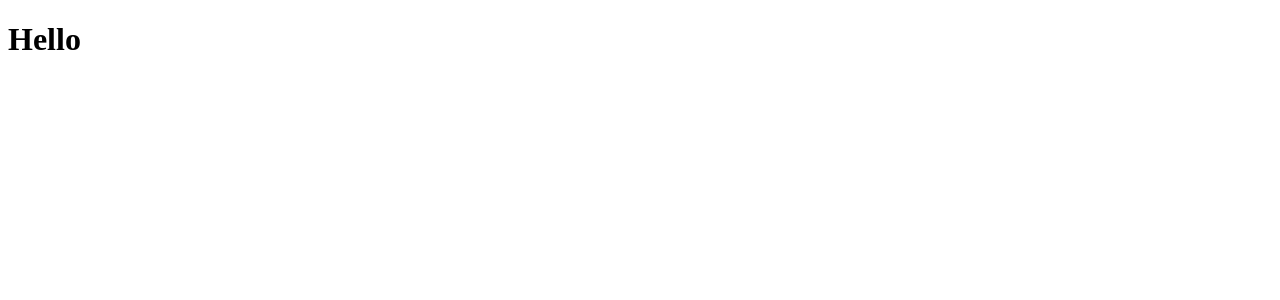
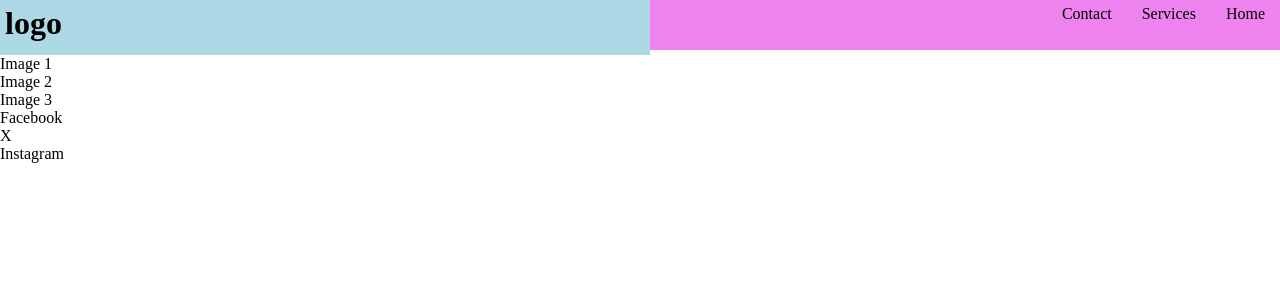
Before and after one commit to ItsDavid01/Flower, a Flask app: page / in a window 1280 px wide. Before the commit the part shown is almost empty. Shown: the top 300 px of the page. Run offline with Flask 3, Linux system fonts and the light colour scheme.

Commit message:
html and css added

```diff
--- a/app.py
+++ b/app.py
@@ -6,5 +6,9 @@ app = Flask(__name__)
 def home():
     return render_template("index.html")
 
+@app.route("/flower")
+def flower():
+    return render_template("flower.html")
+
 if __name__ == '__main__':
     app.run(debug=True)
--- /dev/null
+++ b/static/style.css
@@ -0,0 +1,34 @@
+#clearfix {
+    content: "";
+    display: block;
+    clear: both;
+}
+* {
+    margin: 0px;
+    border: 0px;
+    padding: 0px;
+}
+#logo {
+    background-color: lightblue;
+    width: 50%;
+    float: left;
+    height: 45px;
+    text-align: left;
+    padding: 5px;
+}
+
+#topMenu {
+    background-color: violet;
+    height: 50px;
+    text-align: center;
+
+}
+
+#topMenu ul {
+    list-style: none;
+}
+
+#topMenu ul li {
+    float: right;
+    padding: 5px 15px;
+}
--- a/templates/index.html
+++ b/templates/index.html
@@ -3,10 +3,41 @@
 <head>
     <meta charset="UTF-8">
     <meta name="viewport", content="width=device-width, initial-scale=1.0">
+    <link rel="stylesheet" href="{{ url_for('static', filename='style.css') }}">
     <title>Flower with Turtle</title>
 </head>
 
 <body>
-    <h1>Hello</h1>
+
+    <div id="logo">
+        <h1>logo</h1>
+    </div>
+    <nav id="topMenu">
+        <ul>
+            <li>Home</li>
+            <li>Services</li>
+            <li>Contact</li>
+        </ul>
+    </nav>
+
+    <div id="clearfix"></div>
+
+    <nav id="content1">
+        <ul>
+            <li>Image 1</li>
+            <li>Image 2</li>
+            <li>Image 3</li>
+        </ul>
+    </nav>
+
+    <nav id="content2">
+        <ul>
+            <li>Facebook</li>
+            <li>X</li>
+            <li>Instagram</li>
+        </ul>
+    </nav>
+
+
 </body>
 </html>
```
Also changed, not shown: templates/flower.html (added, +12 -0 lines).
